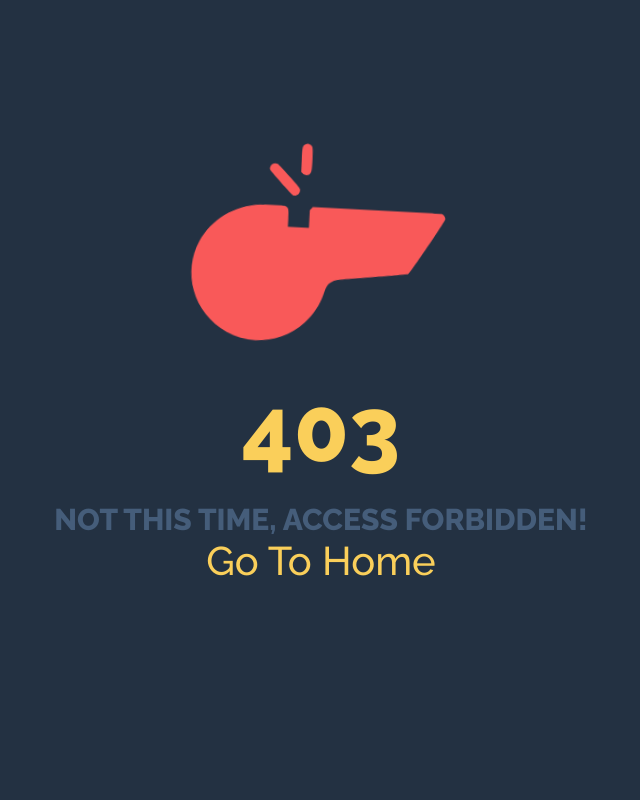
After one commit to akykaan/Python-Flask-Forum-Project, a Flask app: template flaskr/templates/error/error.html in a window 1280 px wide. The commit adds this page. Shown: the whole page, without its empty margins (319-959 px from the left). Run offline with Flask 2, Linux system fonts and the light colour scheme; the template is opened without the code that fills it, so the values that code supplies are empty.

Commit message:
error.py and errorhandler

```diff
--- /dev/null
+++ b/flaskr/static/error.css
@@ -0,0 +1,66 @@
+* {
+  margin: 0;
+  padding: 0;
+}
+
+body {
+  background: #233142;
+
+}
+
+.whistle {
+  width: 20%;
+  fill: #f95959;
+  margin: 100px 40%;
+  text-align: left;
+  transform: translate(-50%, -50%);
+  transform: rotate(0);
+  transform-origin: 80% 30%;
+  animation: wiggle .2s infinite;
+}
+
+@keyframes wiggle {
+  0% {
+    transform: rotate(3deg);
+  }
+
+  50% {
+    transform: rotate(0deg);
+  }
+
+  100% {
+    transform: rotate(3deg);
+  }
+}
+
+h1 {
+  margin-top: -100px;
+  margin-bottom: 20px;
+  color: #facf5a;
+  text-align: center;
+  font-family: 'Raleway';
+  font-size: 90px;
+  font-weight: 800;
+}
+
+h2 {
+  color: #455d7a;
+  text-align: center;
+  font-family: 'Raleway';
+  font-size: 30px;
+  text-transform: uppercase;
+}
+
+.home {
+  display: flex;
+  justify-content: center;
+  align-items: center;
+  color: #facf5a;
+  font-family: 'Raleway';
+  font-size: 40px;
+  text-decoration: none;
+}
+
+.home:hover{
+  color: green;
+}
--- /dev/null
+++ b/flaskr/templates/error/error.html
@@ -0,0 +1,26 @@
+
+
+{% block header %}
+    <link rel="stylesheet" href="{{ url_for('static', filename='forum.css') }}" />
+    <meta charset="UTF-8">
+  <meta name="viewport" content="width=device-width, initial-scale=1.0">
+  <meta http-equiv="X-UA-Compatible" content="ie=edge">
+  <link href="https://fonts.googleapis.com/css?family=Raleway:500,800" rel="stylesheet">
+  <link rel="stylesheet" href="{{ url_for('static', filename='error.css') }}">
+{% endblock %}
+
+{% block content %}
+<body>
+    <use>
+    <svg version="1.1" xmlns="http://www.w3.org/2000/svg" xmlns:xlink="http://www.w3.org/1999/xlink" x="0px" y="0px" viewBox="0 0 1000 1000" enable-background="new 0 0 1000 1000" xml:space="preserve" class="whistle">
+  <metadata> Svg Vector Icons : http://www.onlinewebfonts.com/icon </metadata>
+  <g><g transform="translate(0.000000,511.000000) scale(0.100000,-0.100000)">
+  <path d="M4295.8,3963.2c-113-57.4-122.5-107.2-116.8-622.3l5.7-461.4l63.2-55.5c72.8-65.1,178.1-74.7,250.8-24.9c86.2,61.3,97.6,128.3,97.6,584c0,474.8-11.5,526.5-124.5,580.1C4393.4,4001.5,4372.4,4001.5,4295.8,3963.2z"/><path d="M3053.1,3134.2c-68.9-42.1-111-143.6-93.8-216.4c7.7-26.8,216.4-250.8,476.8-509.3c417.4-417.4,469.1-463.4,526.5-463.4c128.3,0,212.5,88.1,212.5,224c0,67-26.8,97.6-434.6,509.3c-241.2,241.2-459.5,449.9-488.2,465.3C3181.4,3180.1,3124,3178.2,3053.1,3134.2z"/><path d="M2653,1529.7C1644,1445.4,765.1,850,345.8-32.7C62.4-628.2,22.2-1317.4,234.8-1960.8C451.1-2621.3,947-3186.2,1584.6-3500.2c1018.6-501.6,2228.7-296.8,3040.5,515.1c317.8,317.8,561,723.7,670.1,1120.1c101.5,369.5,158.9,455.7,360,553.3c114.9,57.4,170.4,65.1,1487.7,229.8c752.5,93.8,1392,181.9,1420.7,193.4C8628.7-857.9,9900,1250.1,9900,1328.6c0,84.3-67,172.3-147.4,195.3c-51.7,15.3-790.8,19.1-2558,15.3l-2487.2-5.7l-55.5-63.2l-55.5-61.3v-344.6V719.8h-411.7h-411.7v325.5c0,509.3,11.5,499.7-616.5,494C2921,1537.3,2695.1,1533.5,2653,1529.7z"/></g></g>
+  </svg>
+  </use>
+  <h1>403</h1>
+  <h2>Not this time, access forbidden!</h2>
+
+  <a class="home" href="{{ url_for('forum.index') }}">Go To Home</a>
+</body>
+{% endblock %}
--- a/flaskr/templates/forum/index.html
+++ b/flaskr/templates/forum/index.html
@@ -38,16 +38,16 @@
                   {% for forum in forums %}
                     <i class="fa fa-book"><h4 class="body forum-item-title">{{ forum['title'] }}</h4></i>
                     <div class="forum-sub-title">Written by {{forum['nickname']}} on {{ forum['created'].strftime('%Y-%m-%d') }}</div>
-                    {% if g.user['id'] == forum['user_id'] or g.user['authority']==1 %}
+                    {% if g.user['id'] == forum['user_id'] or g.user['authority'] %}
                       <a class="fa fa-pencil-square-o " href="{{ url_for('forum.update', id=forum['id']) }}"> Edit</a>
                     {% endif %}
                     <p class="body forum-item-title"> {{ forum['body'] }}</p>
                     <div>
                       <a class="fa fa-comment" href="{{ url_for('forum.get_comment', id=forum['id']) }}"> Comments</a>
-                      {% if forum['is_active']==1 %}
+                      {% if forum['is_active'] %}
                         <a class="fa fa-pencil-square-o" href="{{ url_for('forum.comment', id=forum['id']) }}"> Comments Write</a>
                       {% endif %}
-                      {% if g.user['id']==forum['user_id'] or g.user['authority']==1 %}
+                      {% if (g.user['id']==forum['user_id'] or g.user['authority']) and forum['is_active'] %}
                         <a class="fa fa-times-circle" id="close" href="{{ url_for('forum.close_comment', id=forum['id']) }}"> Close to comments</a>
                       {% endif %}
                     </div>
```
Also changed, not shown: flaskr/__init__.py (+11 -1 lines), flaskr/error.py (added, +9 -0 lines), flaskr/forum.py (+30 -9 lines), instance/flaskr.sqlite.
